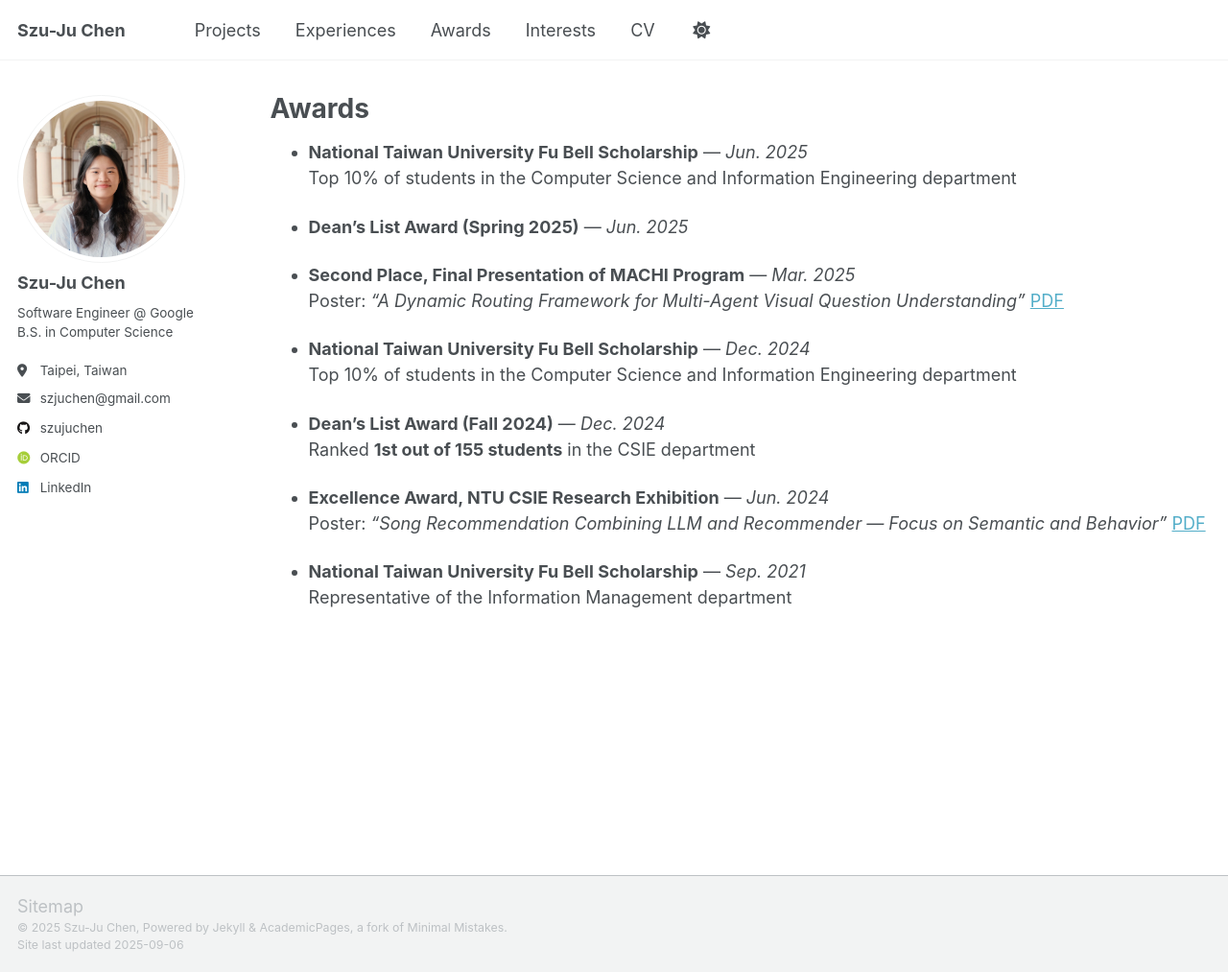
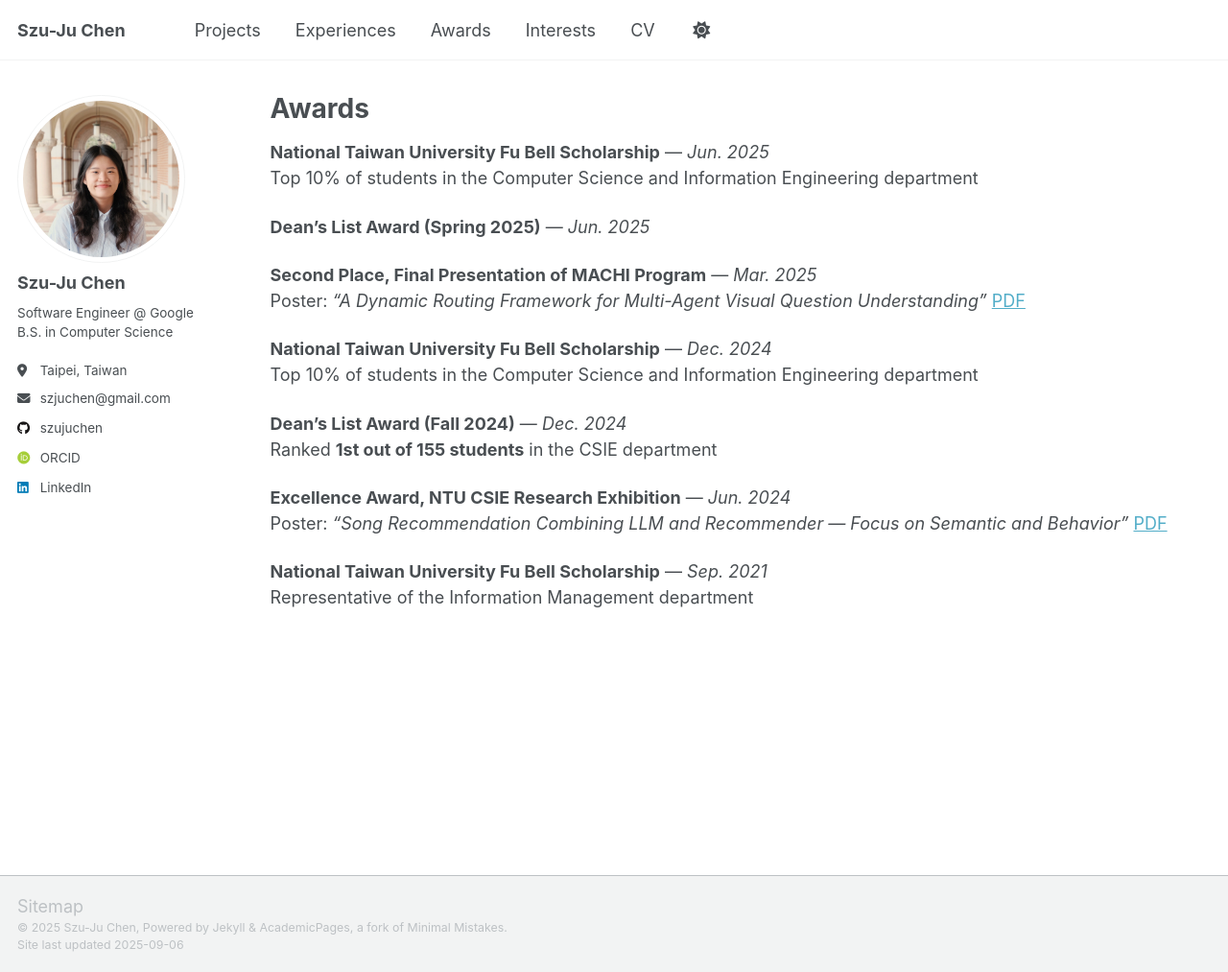
Before and after one commit to szujuchen/szujuchen.github.io, a Jekyll site: the page built from _pages/awards.md, in a window 1280 px wide and 1013 px high. Shown: the whole window at 96% size. Built offline with Jekyll 4.4.1, drawn with Linux system fonts in a browser that asks for light colours; some web fonts are replaced; a script that is not in the unit is left out.

```diff
--- a/_pages/awards.md
+++ b/_pages/awards.md
@@ -6,22 +6,22 @@ author_profile: true
 pageTitle: "Szu-Ju Chen Personal Website"
 ---
 
-- **National Taiwan University Fu Bell Scholarship** — *Jun. 2025*
-  Top 10% of students in the Computer Science and Information Engineering department
+**National Taiwan University Fu Bell Scholarship** — *Jun. 2025*
+Top 10% of students in the Computer Science and Information Engineering department
 
-- **Dean’s List Award (Spring 2025)** — *Jun. 2025*
+**Dean’s List Award (Spring 2025)** — *Jun. 2025*
 
-- **Second Place, Final Presentation of MACHI Program** — *Mar. 2025*
-  Poster: *"A Dynamic Routing Framework for Multi-Agent Visual Question Understanding"* [PDF](files/machi_poster.pdf)
+**Second Place, Final Presentation of MACHI Program** — *Mar. 2025*
+Poster: *"A Dynamic Routing Framework for Multi-Agent Visual Question Understanding"* [PDF](/files/machi_poster.pdf)
 
-- **National Taiwan University Fu Bell Scholarship** — *Dec. 2024*
-  Top 10% of students in the Computer Science and Information Engineering department
+**National Taiwan University Fu Bell Scholarship** — *Dec. 2024*
+Top 10% of students in the Computer Science and Information Engineering department
 
-- **Dean’s List Award (Fall 2024)** — *Dec. 2024*
-  Ranked **1st out of 155 students** in the CSIE department
+**Dean’s List Award (Fall 2024)** — *Dec. 2024*
+Ranked **1st out of 155 students** in the CSIE department
 
-- **Excellence Award, NTU CSIE Research Exhibition** — *Jun. 2024*
-  Poster: *“Song Recommendation Combining LLM and Recommender — Focus on Semantic and Behavior”* [PDF](files/pjlab_poster.pdf)
+**Excellence Award, NTU CSIE Research Exhibition** — *Jun. 2024*
+Poster: *“Song Recommendation Combining LLM and Recommender — Focus on Semantic and Behavior”* [PDF](/files/pjlab_poster.pdf)
 
-- **National Taiwan University Fu Bell Scholarship** — *Sep. 2021*
-  Representative of the Information Management department
+**National Taiwan University Fu Bell Scholarship** — *Sep. 2021*
+Representative of the Information Management department
```
